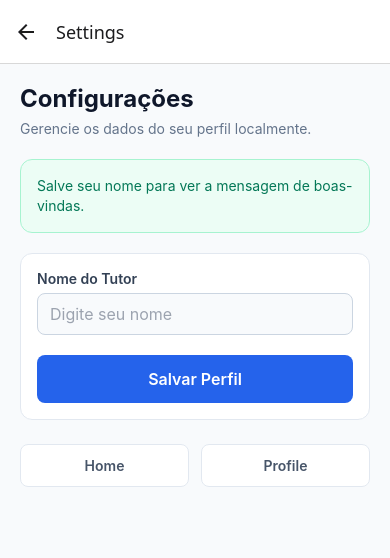
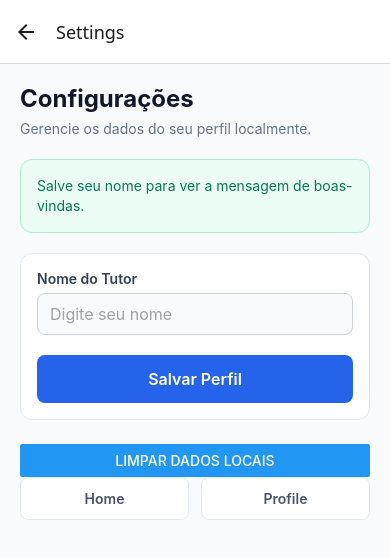
Before and after one commit to GuuiSOares/clyvo-companion, a React Native app: screen /Settings in a window 390 px wide. Shown: the top 558 px of the page. Built offline with nearby package versions, Linux system fonts and the light colour scheme; what react-native-worklets would draw is missing.

Commit message:
feat: função de limpeza de dados no AsyncStorage

```diff
--- a/src/screens/SettingsScreen.tsx
+++ b/src/screens/SettingsScreen.tsx
@@ -4,6 +4,7 @@ import {
   Text,
   TextInput,
   Pressable,
+  Button,
   Alert,
   ScrollView,
   StyleSheet,
@@ -56,6 +57,17 @@ export default function SettingsScreen({ navigation }: Props) {
     }
   };
 
+  const handleClearLocalData = async () => {
+    try {
+      await AsyncStorage.removeItem(TUTOR_NAME_KEY);
+      setTutorName('');
+      setSavedTutorName('');
+      Alert.alert('Sucesso', 'Dados apagados com sucesso');
+    } catch {
+      Alert.alert('Erro', 'Não foi possível apagar os dados locais.');
+    }
+  };
+
   return (
     <KeyboardAvoidingView
       style={styles.flex}
@@ -102,6 +114,8 @@ export default function SettingsScreen({ navigation }: Props) {
             <Text style={styles.saveButtonText}>Salvar Perfil</Text>
           </Pressable>
         </View>
+
+        <Button title="Limpar Dados Locais" onPress={handleClearLocalData} />
 
         <View style={styles.navRow}>
           <Pressable
```
